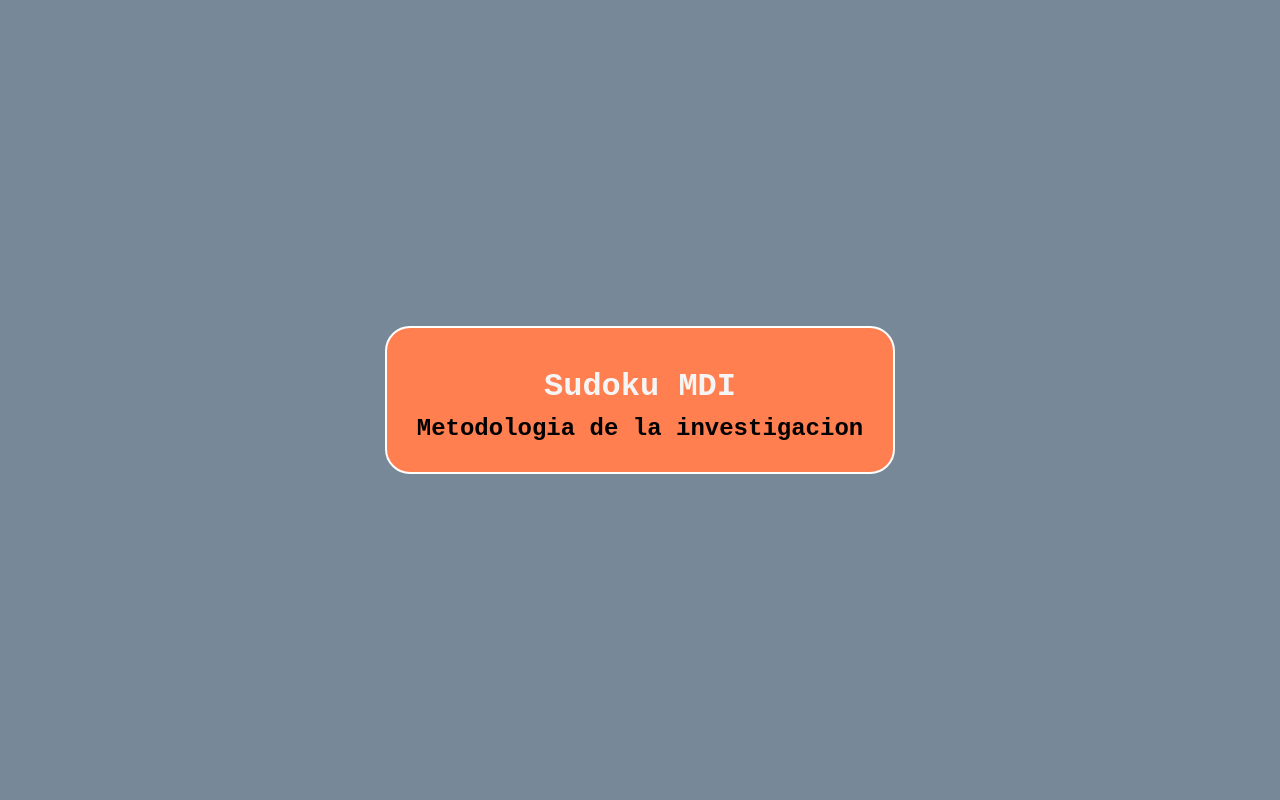
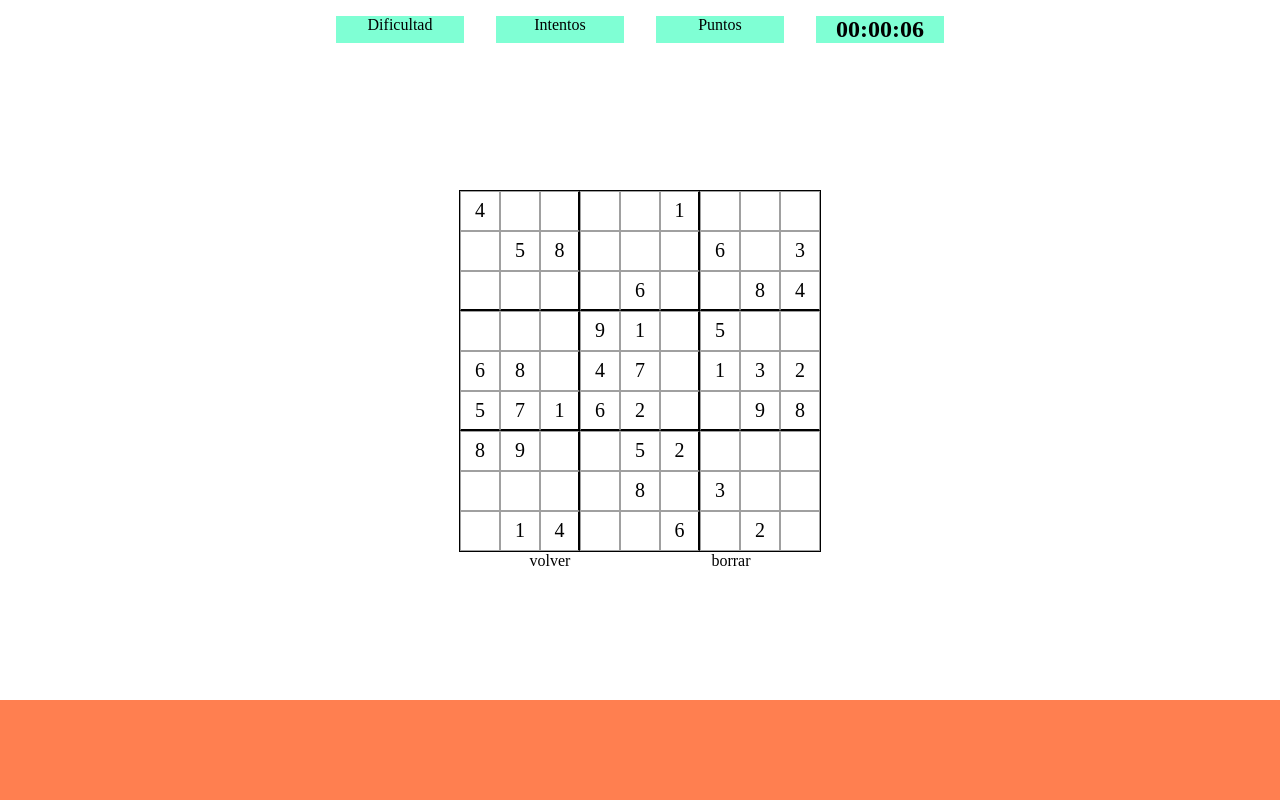
Before and after one commit to josedavidcayo/grupoP-TT, a Flask app: page / in a window 1280 px wide. Run offline with Flask 2, Linux system fonts and the light colour scheme.

Commit message:
"Implementacion vista"

```diff
--- a/static/css/estilos.css
+++ b/static/css/estilos.css
@@ -3,7 +3,22 @@
     padding: 0px;
 }
 
-body {
+#sudoku-board{
+    display:grid;
+    grid-template-columns: repeat(9,1fr);
+    grid-template-rows: repeat(9,1fr);
+    border: 1px solid #000;
+    width:360px;
+    height: 360px;
+}
+.sudoku-cell{
+    border: 1px solid #a0a0a0;
+    text-align: center;
+    font-size: 20px;
+    line-height: 37px;
+}
+
+/*body {
     height: 100vh;
     width: 100%;
 
@@ -13,7 +28,7 @@ body {
     align-items: center;
 
     font-family: 'Courier New', Courier, monospace;
-}
+}*/
 
 .container {
     border: 2px solid white;
@@ -27,6 +42,67 @@ body {
     border-radius: 25px;
 
 }
+body{
+   height: 100vh;
+   display: flex;
+   flex-direction:column;
+   justify-content: center;
+   align-items: center;
+}
+header{
+    display:flex;
+    justify-content:center;
+    width: 50%;
+}
+main{
+    display:flex;
+    flex-direction:column;
+    justify-content: center;
+    align-items: center;
+    flex-grow: 1;
+    width: fit-content;
+}
+footer{
+    width: 100%;
+    height: 100px;
+    background-color: coral;
+}
+.nav-container{
+    display: flex;
+    flex:row;
+    justify-content: space-around;
+    width: 100%;
+
+}
+.nav-container > .nav-item{
+    background-color: aquamarine;
+    width: 20%;
+    height: auto;
+    margin: 1rem 1rem;
+    text-align: center;
+}
+.horizontal-line{
+    border-right: 2px solid black;
+}
+.vertical-line{
+    border-bottom:2px solid black;
+}
+.option-container{
+    display: flex;
+    flex-direction: row;
+    width: 100%;
+    justify-content: space-around;
+}
+.option-contaienr .option-item{
+    margin: 1rem 0;
+    width: 25%;
+    height:fit-content;
+    text-align:center;
+    font-size: 2rem;
+}
+.title-start{
+    background-color: #e0e0e0;
+}
 
 h1 {
     color: whitesmoke;
--- /dev/null
+++ b/static/js/index.js
@@ -0,0 +1,69 @@
+console.log("hola");
+
+//generamos el tablero
+var tablero = generarTablero();
+var boardContainer = document.getElementById("sudoku-board");
+
+//despues meteriamos una variable para el tamaño del sudoku
+for (var r = 0; r < 9; r++) {
+  for (var c = 0; c < 9; c++) {
+    var cell = document.createElement("div");
+    cell.classList.add("sudoku-cell");
+    cell.textContent = tablero[r][c];
+    boardContainer.appendChild(cell);
+    //Ver como lo puedo cambiar para que se adapte a los tableros mas grandes
+    if (r == 2 || r == 5) {
+      cell.classList.add("vertical-line");
+    }
+    if (c == 2 || c == 5) {
+      cell.classList.add("horizontal-line");
+    }
+    if (cell.textContent != "") {
+      cell.classList.add("tile-start");
+    }
+  }
+}
+
+function generarTablero() {
+  var tablero1 = [
+    [4, null, null, null, null, 1, null, null, null],
+    [null, 5, 8, null, null, null, 6, null, 3],
+    [null, null, null, null, 6, null, null, 8, 4],
+    [null, null, null, 9, 1, null, 5, null, null],
+    [6, 8, null, 4, 7, null, 1, 3, 2],
+    [5, 7, 1, 6, 2, null, null, 9, 8],
+    [8, 9, null, null, 5, 2, null, null, null],
+    [null, null, null, null, 8, null, 3, null, null],
+    [null, 1, 4, null, null, 6, null, 2, null],
+  ];
+
+  return tablero1;
+}
+
+window.addEventListener("DOMContentLoaded", function () {
+  var timerElement = document.getElementById("timer");
+  var seconds = 0;
+  var minutes = 0;
+  var hours = 0;
+
+  function updateTimer() {
+    seconds++;
+    if (seconds === 60) {
+      seconds = 0;
+      minutes++;
+      if (minutes === 60) {
+        minutes = 0;
+        hours++;
+      }
+    }
+
+    var timeString = pad(hours) + ":" + pad(minutes) + ":" + pad(seconds);
+    timerElement.textContent = timeString;
+  }
+
+  function pad(num) {
+    return (num < 10 ? "0" : "") + num;
+  }
+
+  setInterval(updateTimer, 1000);
+});
--- a/templates/index.html
+++ b/templates/index.html
@@ -1,8 +1,25 @@
 {% extends 'layout.html' %}
 
 {% block body %}
-
-<div class="container">
+<header>
+    <nav class="nav-container">
+        <div class="nav-item">Dificultad</div>
+        <div class="nav-item">Intentos</div>
+        <div class="nav-item">Puntos</div>
+        <div class="nav-item">
+            <h2 id="timer">00:00:00</h2>
+        </div>
+    </nav>
+</header>
+<main>
+    <div id="sudoku-board"></div>
+    <div class="option-container">
+        <div class="option-item">volver</div>
+        <div class="option-item">borrar</div>
+    </div>
+</main>
+<footer></footer>
+<!--<div class="container">
     <h1>
         Sudoku MDI
     </h1>
@@ -10,5 +27,5 @@
         Metodologia de la investigacion
     </h2>
 
-</div>
+</div>-->
 {% endblock %}
--- a/templates/layout.html
+++ b/templates/layout.html
@@ -14,4 +14,5 @@
     {% endblock %}
 
 </body>
+<script src="../static/js/index.js"></script>
 </html>
```
